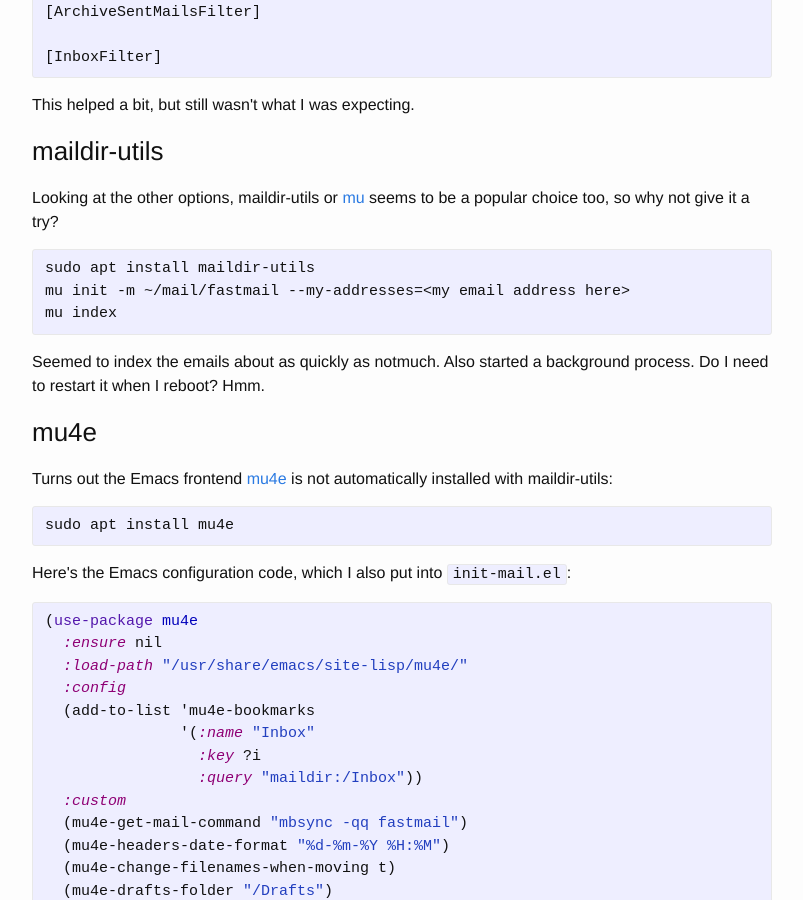
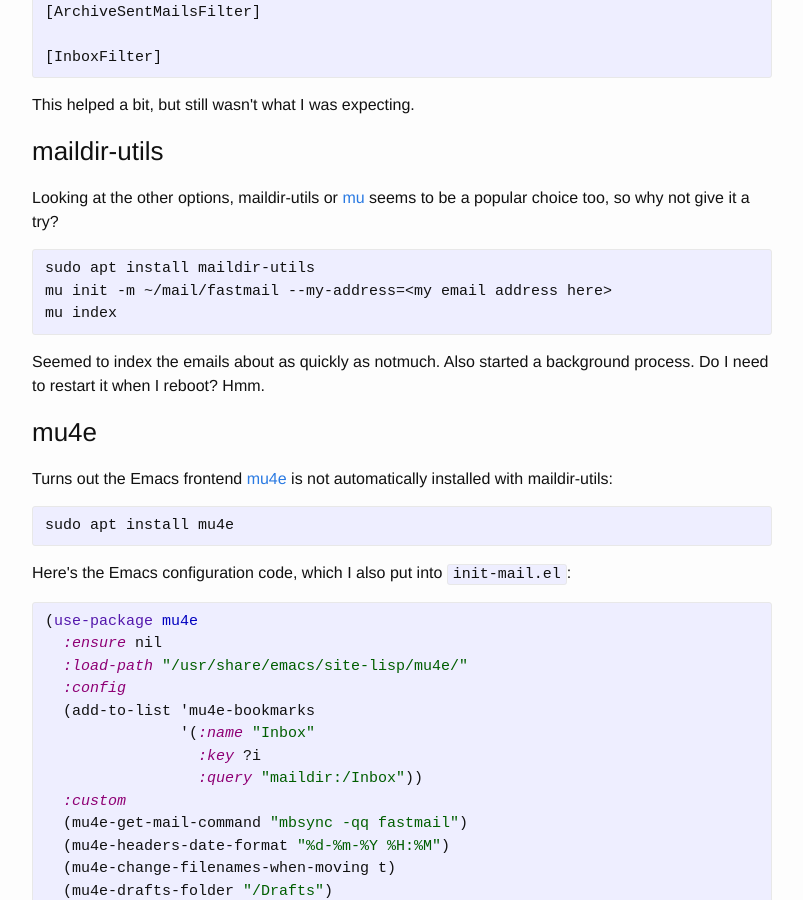
Before and after one commit to shaunplee/shaunplee.github.io, a Jekyll site: the page built from _posts/2021-03-02-emacs-mail-setup.html, in a window 1280 px wide and 900 px high, scrolled down 4766 px. Shown: the whole window, without its empty margins (238-1041 px from the left). Built offline with Jekyll 4.4.1, drawn with Linux system fonts in a browser that asks for light colours.

Commit message:
Correct typo.

```diff
--- a/_posts/2021-03-02-emacs-mail-setup.html
+++ b/_posts/2021-03-02-emacs-mail-setup.html
@@ -43,21 +43,21 @@ This will work fine, but the Lastpass CLI client will sometimes timeout, and we'
 </p>
 
 <div class="org-src-container">
-<pre class="src src-sh"><span style="color: #505050; font-style: italic;">#</span><span style="color: #972500; font-style: italic;">!/bin/</span><span style="color: #5317ac;">sh</span>
-<span style="color: #505050; font-style: italic;"># </span><span style="color: #972500; font-style: italic;">lpass-wrapper.sh</span>
+<pre class="src src-sh"><span style="color: #972500; font-style: italic;">#</span><span style="color: #972500; font-style: italic;">!/bin/</span><span style="color: #5317ac;">sh</span>
+<span style="color: #972500; font-style: italic;"># </span><span style="color: #972500; font-style: italic;">lpass-wrapper.sh</span>
 
-<span style="color: #00538b;">username</span>=<span style="color: #223fbf;">'$username'</span>
+<span style="color: #00538b;">username</span>=<span style="color: #005e00;">'$username'</span>
 
 <span style="color: #00538b;">status</span>=$(<span style="color: #8f0075;">lpass</span> status)
 
 <span style="color: #5317ac;">if</span> [ $<span style="color: #00538b;">?</span> -ne 0 ]
 <span style="color: #5317ac;">then</span>
-    <span style="color: #5317ac;">if</span> [ <span style="color: #223fbf;">"$status"</span> = <span style="color: #223fbf;">'Not logged in.'</span> ]
+    <span style="color: #5317ac;">if</span> [ <span style="color: #005e00;">"$status"</span> = <span style="color: #005e00;">'Not logged in.'</span> ]
     <span style="color: #5317ac;">then</span>
-    <span style="color: #505050; font-style: italic;"># </span><span style="color: #972500; font-style: italic;">Make sure DISPLAY is set</span>
-    <span style="color: #00538b;">DISPLAY</span>=${<span style="color: #00538b;">DISPLAY</span>:-:0} lpass login <span style="color: #223fbf;">"$username"</span> 1&gt;&amp;2
+    <span style="color: #972500; font-style: italic;"># </span><span style="color: #972500; font-style: italic;">Make sure DISPLAY is set</span>
+    <span style="color: #00538b;">DISPLAY</span>=${<span style="color: #00538b;">DISPLAY</span>:-:0} lpass login <span style="color: #005e00;">"$username"</span> 1&gt;&amp;2
     <span style="color: #5317ac;">else</span>
-    <span style="color: #8f0075; font-style: italic;">echo</span> <span style="color: #223fbf;">"Lastpass error: $status"</span> 1&gt;&amp;2
+    <span style="color: #8f0075; font-style: italic;">echo</span> <span style="color: #005e00;">"Lastpass error: $status"</span> 1&gt;&amp;2
     <span style="color: #5317ac;">exit</span> 1
     <span style="color: #5317ac;">fi</span>
 <span style="color: #5317ac;">fi</span>
@@ -195,19 +195,19 @@ I put my mail configuration stuff into an <code>init-mail.el</code> file, which
 </p>
 
 <div class="org-src-container">
-<pre class="src src-elisp">(<span style="color: #5317ac;">use-package</span> <span style="color: #0000bb;">notmuch</span>
+<pre class="src src-elisp">(<span style="color: #5317ac;">use-package</span> <span style="color: #0000c0;">notmuch</span>
   <span style="color: #8f0075; font-style: italic;">:disabled</span>
   <span style="color: #8f0075; font-style: italic;">:ensure</span> nil
-  <span style="color: #8f0075; font-style: italic;">:load-path</span> <span style="color: #223fbf;">"/usr/share/emacs/site-lisp/elpa-src/notmuch-0.31/"</span>
-  <span style="color: #8f0075; font-style: italic;">:bind</span> ((<span style="color: #223fbf;">"&lt;f12&gt;"</span> . 'mu4e))
+  <span style="color: #8f0075; font-style: italic;">:load-path</span> <span style="color: #005e00;">"/usr/share/emacs/site-lisp/elpa-src/notmuch-0.31/"</span>
+  <span style="color: #8f0075; font-style: italic;">:bind</span> ((<span style="color: #005e00;">"&lt;f12&gt;"</span> . 'mu4e))
   <span style="color: #8f0075; font-style: italic;">:commands</span> (notmuch)
   <span style="color: #8f0075; font-style: italic;">:config</span>
   (add-hook 'notmuch-hello-mode-hook
             (<span style="color: #5317ac;">lambda</span> ()
               (display-line-numbers-mode 0)))
   <span style="color: #8f0075; font-style: italic;">:custom</span>
-  (notmuch-fcc-dirs <span style="color: #223fbf;">"~/mail/fastmail/Sent"</span>)
-  (notmuch-crypto-process-mime t) <span style="color: #505050; font-style: italic;">; </span><span style="color: #972500; font-style: italic;">Automaticlaly check signatures</span>
+  (notmuch-fcc-dirs <span style="color: #005e00;">"~/mail/fastmail/Sent"</span>)
+  (notmuch-crypto-process-mime t) <span style="color: #972500; font-style: italic;">; </span><span style="color: #972500; font-style: italic;">Automaticlaly check signatures</span>
   )
 </pre>
 </div>
@@ -217,18 +217,18 @@ Then in my <code>init.el</code> file:
 </p>
 
 <div class="org-src-container">
-<pre class="src src-elisp">(<span style="color: #5317ac;">use-package</span> <span style="color: #0000bb;">init-mail</span>
+<pre class="src src-elisp">(<span style="color: #5317ac;">use-package</span> <span style="color: #0000c0;">init-mail</span>
   <span style="color: #8f0075; font-style: italic;">:ensure</span> nil
   <span style="color: #8f0075; font-style: italic;">:custom</span>
-  (user-mail-address <span style="color: #223fbf;">"&lt;my email address here&gt;"</span>)
-  (user-full-name <span style="color: #223fbf;">"&lt;my name here&gt;"</span>)
+  (user-mail-address <span style="color: #005e00;">"&lt;my email address here&gt;"</span>)
+  (user-full-name <span style="color: #005e00;">"&lt;my name here&gt;"</span>)
   (mail-envelope-from 'header)
   (mail-specify-envelope-from t)
   (mail-user-agent 'message-user-agent)
-  (sendmail-program <span style="color: #223fbf;">"~/.local/bin/msmtp-enqueue.sh"</span>)
+  (sendmail-program <span style="color: #005e00;">"~/.local/bin/msmtp-enqueue.sh"</span>)
   (send-mail-function 'sendmail-send-it)
-  (smtpmail-queue-dir <span style="color: #223fbf;">"~/mail/queue/"</span>)
-  (message-directory <span style="color: #223fbf;">"~/mail/fastmail/Drafts"</span>)
+  (smtpmail-queue-dir <span style="color: #005e00;">"~/mail/queue/"</span>)
+  (message-directory <span style="color: #005e00;">"~/mail/fastmail/Drafts"</span>)
   (message-send-mail-function 'sendmail-send-it)
   (message-sendmail-envelope-from 'header)
   (message-kill-buffer-on-exit t)
@@ -277,7 +277,7 @@ Looking at the other options, maildir-utils or <a href="https://www.djcbsoftware
 
 <pre class="example">
 sudo apt install maildir-utils
-mu init -m ~/mail/fastmail --my-addresses=&lt;my email address here&gt;
+mu init -m ~/mail/fastmail --my-address=&lt;my email address here&gt;
 mu index
 </pre>
 
@@ -302,22 +302,22 @@ Here's the Emacs configuration code, which I also put into <code>init-mail.el</c
 </p>
 
 <div class="org-src-container">
-<pre class="src src-elisp">(<span style="color: #5317ac;">use-package</span> <span style="color: #0000bb;">mu4e</span>
+<pre class="src src-elisp">(<span style="color: #5317ac;">use-package</span> <span style="color: #0000c0;">mu4e</span>
   <span style="color: #8f0075; font-style: italic;">:ensure</span> nil
-  <span style="color: #8f0075; font-style: italic;">:load-path</span> <span style="color: #223fbf;">"/usr/share/emacs/site-lisp/mu4e/"</span>
+  <span style="color: #8f0075; font-style: italic;">:load-path</span> <span style="color: #005e00;">"/usr/share/emacs/site-lisp/mu4e/"</span>
   <span style="color: #8f0075; font-style: italic;">:config</span>
   (add-to-list 'mu4e-bookmarks
-               '(<span style="color: #8f0075; font-style: italic;">:name</span> <span style="color: #223fbf;">"Inbox"</span>
+               '(<span style="color: #8f0075; font-style: italic;">:name</span> <span style="color: #005e00;">"Inbox"</span>
                  <span style="color: #8f0075; font-style: italic;">:key</span> ?i
-                 <span style="color: #8f0075; font-style: italic;">:query</span> <span style="color: #223fbf;">"maildir:/Inbox"</span>))
+                 <span style="color: #8f0075; font-style: italic;">:query</span> <span style="color: #005e00;">"maildir:/Inbox"</span>))
   <span style="color: #8f0075; font-style: italic;">:custom</span>
-  (mu4e-get-mail-command <span style="color: #223fbf;">"mbsync -qq fastmail"</span>)
-  (mu4e-headers-date-format <span style="color: #223fbf;">"%d-%m-%Y %H:%M"</span>)
+  (mu4e-get-mail-command <span style="color: #005e00;">"mbsync -qq fastmail"</span>)
+  (mu4e-headers-date-format <span style="color: #005e00;">"%d-%m-%Y %H:%M"</span>)
   (mu4e-change-filenames-when-moving t)
-  (mu4e-drafts-folder <span style="color: #223fbf;">"/Drafts"</span>)
-  (mu4e-refile-folder <span style="color: #223fbf;">"/Archive"</span>)
-  (mu4e-sent-folder <span style="color: #223fbf;">"/Sent"</span>)
-  (mu4e-trash-folder <span style="color: #223fbf;">"/Trash"</span>)
+  (mu4e-drafts-folder <span style="color: #005e00;">"/Drafts"</span>)
+  (mu4e-refile-folder <span style="color: #005e00;">"/Archive"</span>)
+  (mu4e-sent-folder <span style="color: #005e00;">"/Sent"</span>)
+  (mu4e-trash-folder <span style="color: #005e00;">"/Trash"</span>)
   (mu4e-update-interval 300)
   (mu4e-headers-fields '((<span style="color: #8f0075; font-style: italic;">:human-date</span> . 20)
                          (<span style="color: #8f0075; font-style: italic;">:flags</span> . 6)
```
